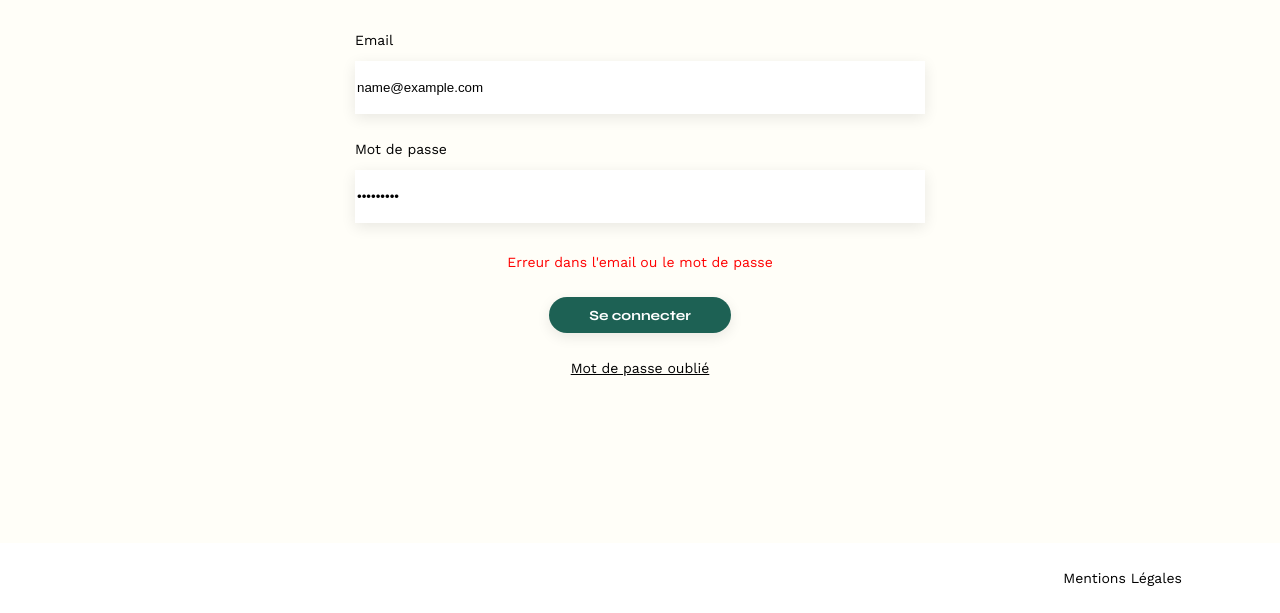
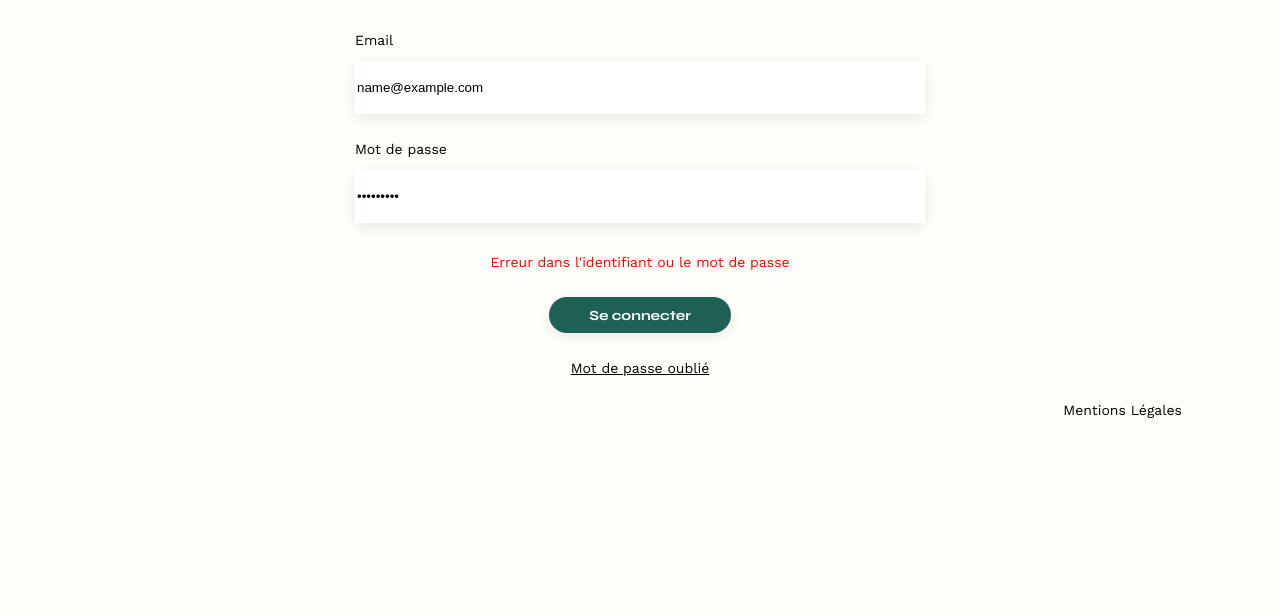
Before and after one commit to Soukine/PortfolioSophieBluel.github.io, a plain HTML site: page FrontEnd/login.html in a window 1280 px wide. Both pictures are taken after typing "name@example.com", "Sample123" into the empty fields and a click on the input "Se connecter". Shown: the part 187-800 px from the top of the page. Drawn offline with nearby package versions, Linux system fonts and the light colour scheme; no server answers.

Commit message:
Probleme

```diff
--- a/FrontEnd/assets/Javascript/login.js
+++ b/FrontEnd/assets/Javascript/login.js
@@ -1,32 +1,44 @@
 const emailCorrect = "sophie.bluel@test.tld";
 const pswCorrect = "S0phie";
 
-// Récupérons les champs d'identifiant et de mot de passe du formulaire HTML
-const emailInput = document.getElementById("email");
-const pswInput = document.getElementById("password");
-
-// Récupérons le bouton de soumission du formulaire HTML
+// Récupérons le formulaire HTML
 const formulaire = document.getElementById("login");
-const boutonSoumettre = document.getElementById("connect");
 
 // Définissons une fonction qui sera appelée lors de la soumission du formulaire
 function soumettreFormulaire(event) {
     event.preventDefault(); // Empêche le formulaire de se soumettre
 
+    // Créons un objet FormData à partir du formulaire
+    const formData = new FormData(formulaire);
+
     // Récupérons les valeurs entrées par l'utilisateur dans les champs d'email et de mot de passe
-    const email = emailInput.value;
-    const psw = pswInput.value;
+    const email = formData.get("email");
+    const psw = formData.get("password");
 
-    // Vérifions si l'email et le mot de passe sont corrects
-    if (email === emailCorrect && psw === pswCorrect) {
-        // Si c'est le cas, redirigeons l'utilisateur vers la page avec les boutons d'actions
-        window.location.href = "index.html";
-    } else {
-        // Sinon, affichons un message d'erreur
-        const messageErreur = document.getElementById("wrong-psw");
-        messageErreur.textContent = "Erreur dans l'email ou le mot de passe";
-    }
+    // Récupérons le token d'authentification depuis le localStorage
+    const token = localStorage.getItem("token");
+
+    // Créons une requête AJAX pour vérifier les informations de connexion
+    fetch(`http://localhost:5678/api/users/login`, {
+        method: "POST",
+        body: formData
+    })
+        .then(response => {
+            if (response.ok) {
+                return response.json();
+            } else {
+                throw new Error("Erreur dans l'identifiant ou le mot de passe");
+            }
+        })
+        .then(data => {
+            localStorage.setItem("token", data.token);
+            window.location.href = "index.html";
+        })
+        .catch(error => {
+            const messageErreur = document.getElementById("wrong-psw");
+            messageErreur.textContent = error.message;
+        });
 }
 
-// Ajoutons un écouteur d'événements sur le bouton de soumission
-boutonSoumettre.addEventListener("click", soumettreFormulaire);
+// Ajoutons un écouteur d'événements sur le formulaire
+formulaire.addEventListener("submit", soumettreFormulaire);
--- a/FrontEnd/assets/sass/style.scss
+++ b/FrontEnd/assets/sass/style.scss
@@ -350,7 +350,6 @@ input[type="submit"] {
 }
 
 footer {
-    background-color: red;
     width: 100%;
 
     ul {
@@ -362,7 +361,6 @@ footer {
         }
 
     }
-
 
 }
 
@@ -406,15 +404,3 @@ footer {
         display: none;
     }
 }
-
-footer {
-    position: absolute;
-    bottom: 0;
-    right: 0;
-    background-color: white;
-
-    ul {
-        max-width: 1140px;
-        margin: auto;
-    }
-}
```
Also changed, not shown: FrontEnd/assets/css/style.css, 1 other file.
